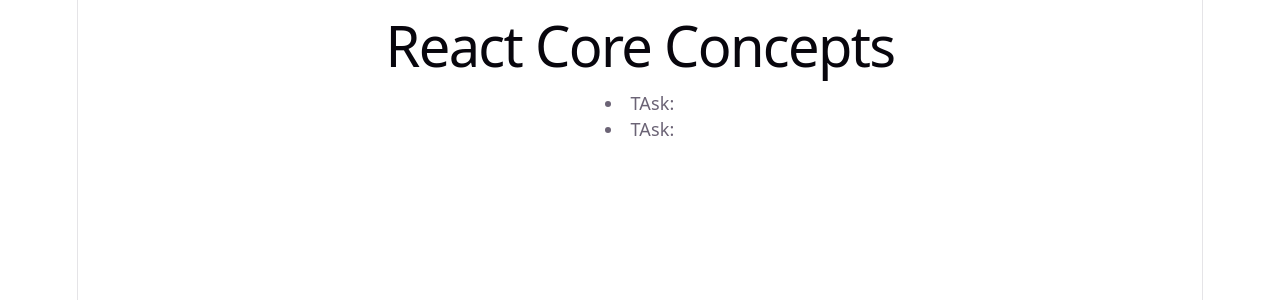
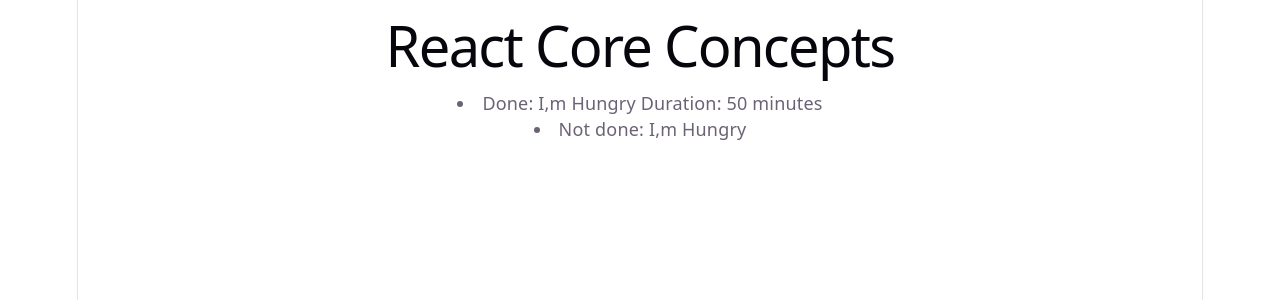
Before and after one commit to limon4reza000/explore-core-react, a React (Vite) app: page / in a window 1280 px wide. Shown: the top 300 px of the page. Built offline with nearby package versions, Linux system fonts and the light colour scheme.

Commit message:
conditional rendering

```diff
--- a/src/Todo.jsx
+++ b/src/Todo.jsx
@@ -1,5 +1,12 @@
-export default function ToDo(props){
-    return(
-        <li> TAsk: {props.task}</li>
-    )
+// export default function ToDo({task, isActive}){
+//     return(
+//         <li>Task: {task}</li>
+//     )
+// }
+
+export default function Foods ({food, isHungry, time=0}){
+    if(isHungry==true){
+        return<li>Done: {food} Duration: {time} minutes</li>
+    }
+    return <li>Not done: {food}</li>
 }
```
